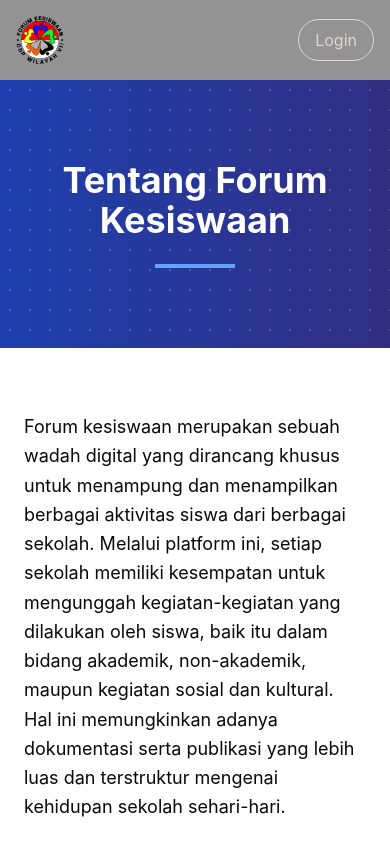
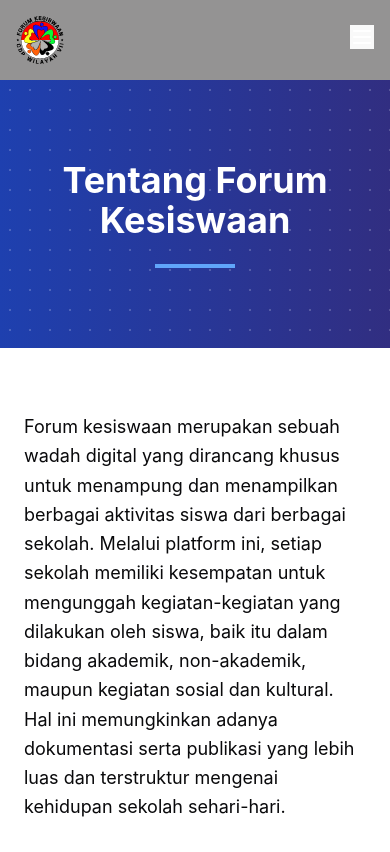
Before and after one commit to FumoRin/Forum_Kesiswaan_Frontend, a React (Vite) app: page /about in a window 390 px wide. Shown: the top 852 px of the page. Built offline with nearby package versions, Linux system fonts and the light colour scheme.

Commit message:
adding hamburger menu

```diff
--- a/src/components/navbar.jsx
+++ b/src/components/navbar.jsx
@@ -1,6 +1,6 @@
-import { Link, useNavigate, useLocation } from 'react-router-dom';
-import { useEffect, useState } from 'react';
-import logo from '../assets/logo.svg';
+import { Link, useNavigate, useLocation } from "react-router-dom";
+import { useEffect, useState } from "react";
+import logo from "../assets/logo.svg";
 import { Button } from "@/components/ui/button";
 
 import { useAuth } from "./utils/authProvider";
@@ -8,12 +8,16 @@ import { useAuth } from "./utils/authProvider";
 const Navbar = () => {
   const location = useLocation();
   const navigate = useNavigate();
-  const isAdminRoute = location.pathname.startsWith('/admin');
+  const isAdminRoute = location.pathname.startsWith("/admin");
   const { isAuthenticated, logout, userRole } = useAuth();
+  const [showSidebar, setShowSidebar] = useState(false);
 
+  const toggleDropdown = () => {
+    setShowSidebar(!showSidebar);
+  };
   const handleLogout = () => {
     logout();
-    navigate('/');
+    navigate("/");
   };
 
   return (
@@ -73,15 +77,14 @@ const Navbar = () => {
               Blogs
             </Link>
           </>
-          )
-        }
+        )}
       </div>
 
-      <div className="flex items-center gap-4">
+      <div className="hidden md:flex items-center gap-4">
         {isAdminRoute ? (
           <Button
             variant="outline"
-            onClick={() => navigate('/')}
+            onClick={() => navigate("/")}
             className="text-black border-[#DDD8D6] hover:bg-[#DF2E38] hover:border-[#DF2E38]"
           >
             Homepage
@@ -90,7 +93,7 @@ const Navbar = () => {
           userRole === "admin" && (
             <Button
               variant="outline"
-              onClick={() => navigate('/admin')}
+              onClick={() => navigate("/admin")}
               className="text-black border-[#DDD8D6] hover:bg-[#DF2E38] hover:text-white hover:border-[#DF2E38]"
             >
               Dashboard
@@ -101,7 +104,7 @@ const Navbar = () => {
         {isAuthenticated ? (
           <Button
             onClick={handleLogout}
-            className="bg-[#DF2E38] text-[#DDD8D6] hover:bg-[#DDD8D6] hover:text-[#DF2E38]"
+            className="hidden md:block bg-[#DF2E38] text-[#DDD8D6] hover:bg-[#DDD8D6] hover:text-[#DF2E38]"
           >
             Logout
           </Button>
@@ -109,8 +112,8 @@ const Navbar = () => {
           <div className="flex space-x-4">
             <Link
               to="/auth"
-              state={{ tab: 'login' }}
-              className="bg-transparent text-[#DDD8D6] border border-[#DDD8D6] px-4 py-2 rounded-full
+              state={{ tab: "login" }}
+              className=" hidden md:block bg-transparent text-[#DDD8D6] border border-[#DDD8D6] px-4 py-2 rounded-full
                          transition-all duration-300"
             >
               Login
@@ -118,6 +121,120 @@ const Navbar = () => {
           </div>
         )}
       </div>
+
+      {/* Mobile Toggle Button */}
+<div className="md:hidden">
+  <button
+    onClick={toggleDropdown}
+    className="text-white focus:outline-none"
+    aria-label="Toggle Sidebar"
+  >
+    <svg
+      className="w-6 h-6"
+      fill="none"
+      stroke="currentColor"
+      viewBox="0 0 24 24"
+      xmlns="http://www.w3.org/2000/svg"
+    >
+      <path
+        strokeLinecap="round"
+        strokeLinejoin="round"
+        strokeWidth={2}
+        d="M4 6h16M4 12h16M4 18h16"
+      />
+    </svg>
+  </button>
+</div>
+
+{/* Sidebar Overlay */}
+{showSidebar && (
+  <div className="fixed inset-0 z-40 bg-black bg-opacity-0" onClick={toggleDropdown} />
+)}
+
+{/* Sidebar */}
+<div
+  className={`fixed top-0 right-0 z-50 h-full w-64 bg-[#2A2828] text-white transform ${
+    showSidebar ? "translate-x-0" : "translate-x-full"
+  } transition-transform duration-300 ease-in-out md:hidden`}
+>
+  <div className="p-4 py-6 flex justify-end items-center">
+    <button onClick={toggleDropdown} aria-label="Close Sidebar">
+      <svg
+        className="w-6 h-6"
+        fill="none"
+        stroke="currentColor"
+        viewBox="0 0 24 24"
+        xmlns="http://www.w3.org/2000/svg"
+      >
+        <path
+          strokeLinecap="round"
+          strokeLinejoin="round"
+          strokeWidth={2}
+          d="M6 18L18 6M6 6l12 12"
+        />
+      </svg>
+    </button>
+  </div>
+
+  <div className="flex flex-col space-y-4 p-4 bg-[#2A2828] h-screen items-center gap-6 text-xl">
+    {!isAdminRoute ? (
+      <>
+        <Link to="/" onClick={toggleDropdown}>
+          Home
+        </Link>
+        <Link to="/search-results" onClick={toggleDropdown}>
+          Pencarian
+        </Link>
+        <Link to="/about" onClick={toggleDropdown}>
+          Tentang Kami
+        </Link>
+        {userRole === "admin" && (
+          <Link to="/admin" onClick={toggleDropdown}>
+            Dashboard
+          </Link>
+        )}
+      </>
+    ) : (
+      <>
+        <Link to="/admin" onClick={toggleDropdown}>
+          Dashboard
+        </Link>
+        <Link to="/admin/users" onClick={toggleDropdown}>
+          Users
+        </Link>
+        <Link to="/admin/blogs" onClick={toggleDropdown}>
+          Blogs
+        </Link>
+        <Link to="/" onClick={toggleDropdown}>
+          Homepage
+        </Link>
+      </>
+    )}
+
+    {isAuthenticated ? (
+      <button
+        onClick={() => {
+          handleLogout();
+          toggleDropdown();
+        }}
+        className="text-left hover:text-[#DF2E38]"
+      >
+        Logout
+      </button>
+    ) : (
+      <Link
+        to="/auth"
+        state={{ tab: "login" }}
+        className="hover:text-[#DF2E38]"
+        onClick={toggleDropdown}
+      >
+        Login
+      </Link>
+    )}
+  </div>
+</div>
+
+
     </nav>
   );
 };
```
Lines whose indentation alone changed are shown as unchanged.
